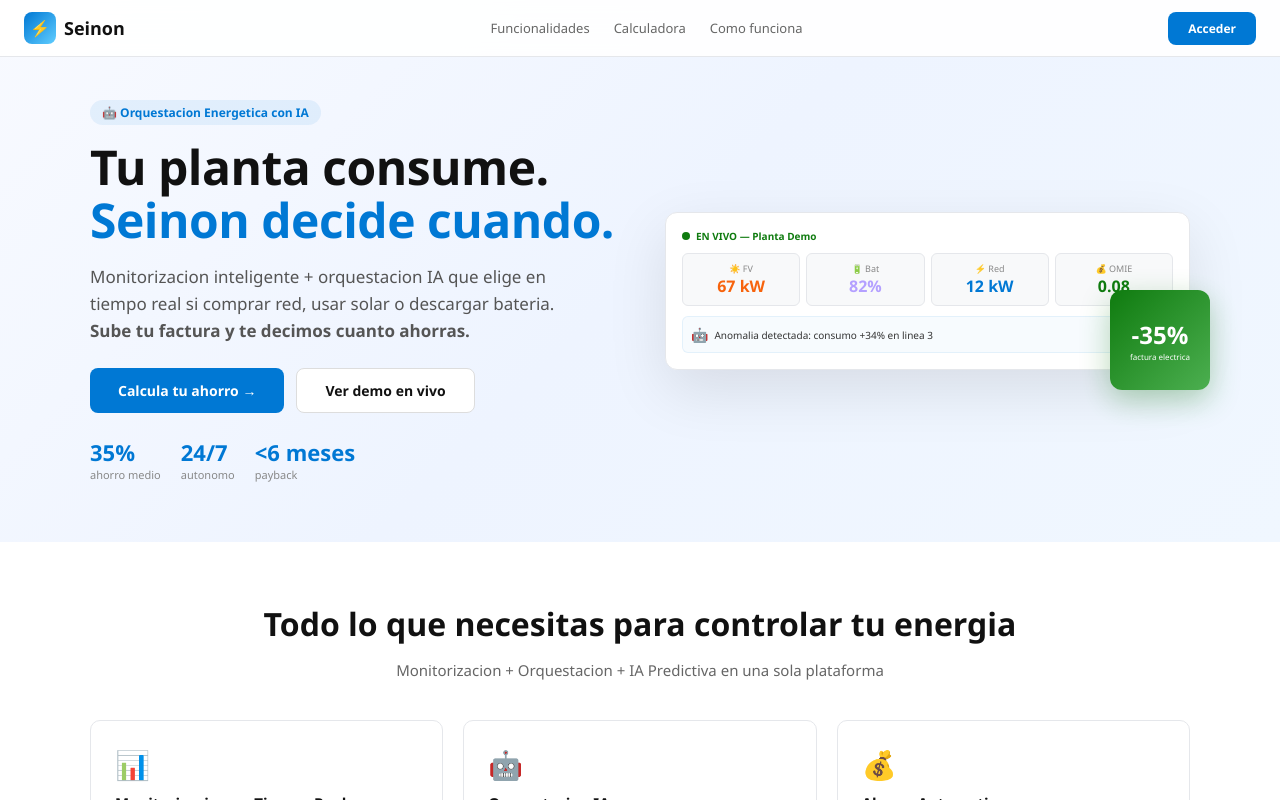
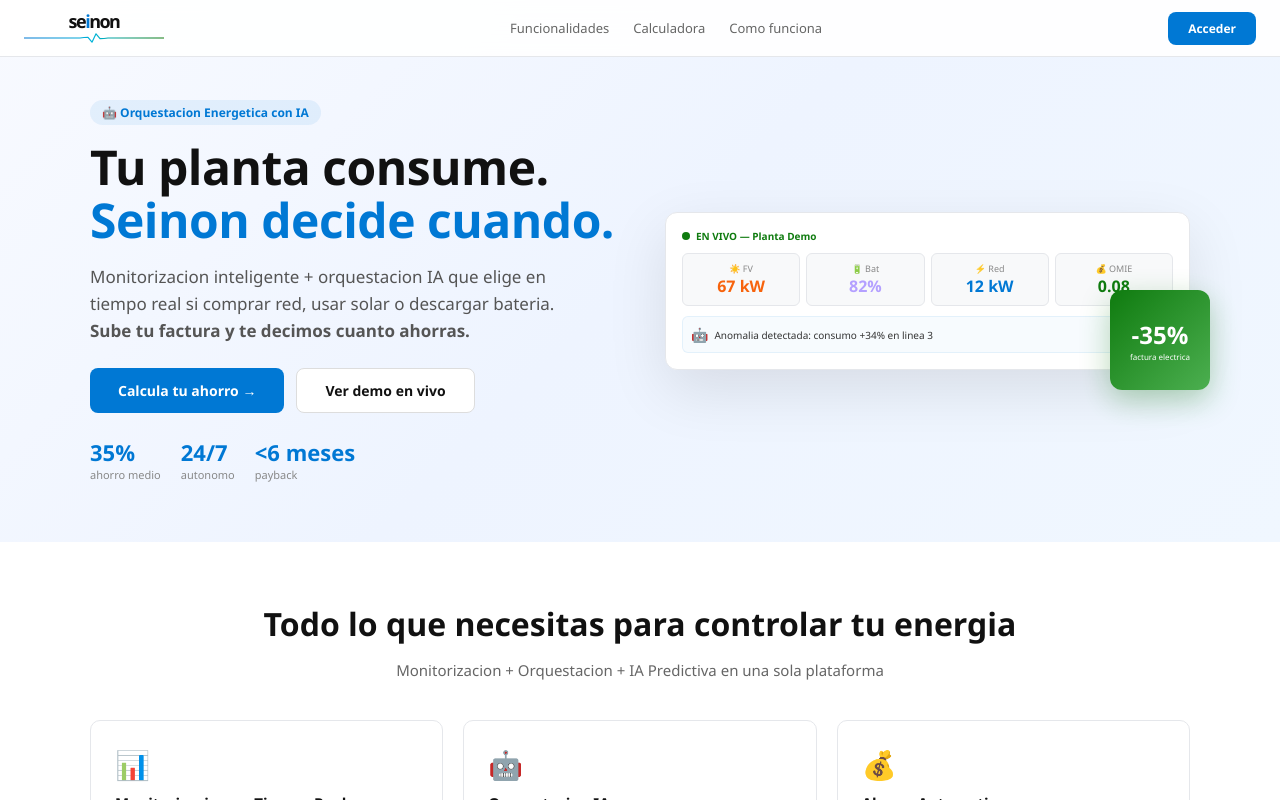
Before and after one commit to jordiasset/energy-orchestrator, a Next.js app: page / in a window 1280 px wide. Shown: the top 800 px of the page. Built offline with nearby package versions, Linux system fonts and the light colour scheme.

Commit message:
Integrate Seinon v2b logo across landing, SaaS, and PDF

```diff
--- a/app/page.js
+++ b/app/page.js
@@ -159,8 +159,7 @@
       {/* NAV */}
       <nav style={{position:"fixed",top:0,left:0,right:0,zIndex:100,background:"rgba(255,255,255,.9)",backdropFilter:"blur(20px)",borderBottom:"1px solid #e5e7eb",padding:"0 24px",height:56,display:"flex",alignItems:"center"}}>
         <div style={{display:"flex",alignItems:"center",gap:8}}>
-          <div style={{width:32,height:32,borderRadius:8,background:"linear-gradient(135deg,#0078D4,#60CDFF)",display:"flex",alignItems:"center",justifyContent:"center",fontSize:16}}>⚡</div>
-          <span style={{fontWeight:700,fontSize:18}}>Seinon</span>
+          <SeinonLogo size="sm"/>
         </div>
         <div style={{flex:1}}/>
         {!mob&&<div style={{display:"flex",gap:24,fontSize:13,color:"#666"}}>
@@ -419,8 +418,8 @@
 
       {/* FOOTER */}
       <footer style={{padding:"30px 24px",background:"#111",color:"#888",fontSize:11,textAlign:"center"}}>
-        <div>Seinon — Orquestacion Energetica Inteligente</div>
-        <div style={{marginTop:4}}>Certex Innova S.L. — Industrial Shields RPi PLC 21+ — FlexMeasures</div>
+        <div style={{marginBottom:6}}><SeinonLogo size="sm" dark={true}/></div>
+        <div>Certex Innova S.L. — Industrial Shields RPi PLC 21+ — FlexMeasures</div>
       </footer>
 
       {/* LOGIN MODAL */}
@@ -428,8 +427,7 @@
         <div style={{position:"fixed",inset:0,background:"rgba(0,0,0,.5)",backdropFilter:"blur(8px)",zIndex:200,display:"flex",alignItems:"center",justifyContent:"center",padding:20}} onClick={()=>setLoginOpen(false)}>
           <div onClick={e=>e.stopPropagation()} style={{background:"#fff",borderRadius:16,padding:32,maxWidth:380,width:"100%",boxShadow:"0 20px 60px rgba(0,0,0,.2)",animation:"fadeUp .3s ease"}}>
             <div style={{textAlign:"center",marginBottom:24}}>
-              <div style={{width:48,height:48,borderRadius:12,background:"linear-gradient(135deg,#0078D4,#60CDFF)",display:"flex",alignItems:"center",justifyContent:"center",fontSize:24,margin:"0 auto 12px"}}>⚡</div>
-              <div style={{fontSize:20,fontWeight:700}}>Acceder a Seinon</div>
+              <div style={{marginBottom:12}}><SeinonLogo size="md"/></div>
               <div style={{fontSize:12,color:"#888",marginTop:4}}>Entra a tu panel de monitorizacion y orquestacion</div>
             </div>
             <div style={{marginBottom:14}}>
@@ -467,7 +465,7 @@
 @media(max-width:768px){.g2,.g3,.g4,.g5,.g6,.gSide,.g3fr2fr,.gStrat{grid-template-columns:1fr}.g8{grid-template-columns:repeat(4,1fr)}.gDecs{grid-template-columns:repeat(3,1fr);gap:4px}}`}</style>
       <header style={{height:44,background:"rgba(255,255,255,.85)",backdropFilter:"blur(20px)",display:"flex",alignItems:"center",padding:"0 14px",borderBottom:`1px solid ${bd}`,gap:10,flexShrink:0,zIndex:50}}>
         <IB onClick={()=>setCol(!col)} c={tx2}><Menu size={15}/></IB>
-        <div style={{display:"flex",alignItems:"center",gap:7}}><div style={{width:26,height:26,borderRadius:6,background:`linear-gradient(135deg,${A},${AL})`,display:"flex",alignItems:"center",justifyContent:"center"}}><PlugZap size={13} color="#fff"/></div><span style={{fontWeight:700,fontSize:13.5}}>Seinon</span><span style={{fontSize:9,color:"#fff",background:G,padding:"1px 6px",borderRadius:8,fontWeight:600}}>LIVE</span></div>
+        <div style={{display:"flex",alignItems:"center",gap:7}}><SeinonLogo size="sm"/><span style={{fontSize:9,color:"#fff",background:G,padding:"1px 6px",borderRadius:8,fontWeight:600}}>LIVE</span></div>
         <div style={{flex:1}}/>
         {!mob&&<div style={{display:"flex",alignItems:"center",gap:4,fontSize:10,color:tx2}}><Cpu size={11}/>RPi PLC 21+ <span style={{display:"flex",alignItems:"center",gap:3,marginLeft:8}}><span style={{width:5,height:5,borderRadius:"50%",background:G,animation:"pulse 2s infinite"}}/><span style={{color:G}}>Online</span></span></div>}
         {mob&&<span style={{display:"flex",alignItems:"center",gap:3}}><span style={{width:5,height:5,borderRadius:"50%",background:G,animation:"pulse 2s infinite"}}/></span>}
@@ -493,6 +491,20 @@
 function TT(p){return{contentStyle:{background:"#fff",border:`1px solid ${p.bd}`,borderRadius:7,fontSize:10,boxShadow:p.sh}}}
 function Hd({t,sub,children}){return <div style={{display:"flex",justifyContent:"space-between",alignItems:"flex-start",marginBottom:14,flexWrap:"wrap",gap:8}}><div><h1 style={{fontSize:18,fontWeight:700,margin:0}}>{t}</h1>{sub&&<p style={{fontSize:11,color:"#666",margin:"2px 0 0"}}>{sub}</p>}</div>{children}</div>}
 function Mi({ic:Ic,l,v,u,color,sub,p}){return(<Cd s={p.sf} sh={p.sh} bd={p.bd} style={{padding:10}}><div style={{display:"flex",alignItems:"center",gap:5,marginBottom:4}}><div style={{width:24,height:24,borderRadius:5,background:`${color}10`,display:"flex",alignItems:"center",justifyContent:"center"}}><Ic size={12} color={color}/></div><span style={{fontSize:9,color:p.tx2}}>{l}</span></div><div style={{fontSize:17,fontWeight:700,letterSpacing:-.5}}>{v}{u&&<span style={{fontSize:10,fontWeight:400,color:p.tx2}}> {u}</span>}</div>{sub&&<Bg text={sub} color={color}/>}</Cd>)}
+function SeinonLogo({size="md",dark=false}){
+  const s=size==="sm"?{fs:18,pw:140,ph:12,sw:1.2,sub:false}:size==="lg"?{fs:54,pw:400,ph:30,sw:2.2,sub:true}:size==="xl"?{fs:58,pw:420,ph:32,sw:2.2,sub:true}:{fs:28,pw:220,ph:16,sw:1.5,sub:false};
+  const tc=dark?"#fff":"var(--color-text-primary,#111)";
+  return(
+    <div style={{display:"inline-flex",flexDirection:"column",alignItems:"center"}}>
+      <div style={{fontFamily:"'Segoe UI Variable','Segoe UI',system-ui,sans-serif",fontSize:s.fs,fontWeight:800,letterSpacing:s.fs>30?-2.5:-1.5,lineHeight:1,color:tc}}>se<span style={{color:"#0078D4"}}>i</span>non</div>
+      <svg width={s.pw} height={s.ph} viewBox={`0 0 ${s.pw} ${s.ph}`} fill="none" style={{marginTop:s.fs>30?4:2}}>
+        <defs><linearGradient id={`slg-${size}`} x1="0" y1="0" x2={s.pw} y2="0" gradientUnits="userSpaceOnUse"><stop offset="0%" stopColor="#0078D4"/><stop offset="50%" stopColor="#00B4D8"/><stop offset="100%" stopColor="#0F7B0F"/></linearGradient></defs>
+        <polyline points={Array.from({length:Math.round(s.pw/4)+1},(_,i)=>{const x=i*4,mid=s.pw/2,h=s.ph/2,amp=h*.8,spread=s.pw*.08;const d=Math.abs(x-mid);const env=d<spread?Math.cos(d/spread*Math.PI/2):0;const wave=Math.sin((x-mid)/spread*Math.PI*2)*env;return`${x},${h-wave*amp}`}).join(" ")} stroke={`url(#slg-${size})`} strokeWidth={s.sw} strokeLinecap="round" strokeLinejoin="round"/>
+      </svg>
+      {s.sub&&<div style={{fontFamily:"'Segoe UI Variable','Segoe UI',system-ui,sans-serif",fontSize:10,letterSpacing:6,color:dark?"rgba(255,255,255,.6)":"var(--color-text-tertiary,#999)",fontWeight:500,marginTop:4}}>INTELLIGENT ENERGY</div>}
+    </div>
+  );
+}
 
 // ========== 1. DASHBOARD ==========
 function Pg1(p){
@@ -879,14 +891,30 @@
     const tTotal=(cols,widths,clr)=>{chk(10);fl(M,y,RW,9,clr[0],clr[1],clr[2]);let x=M;cols.forEach((t,i)=>{c(255,255,255);doc.setFont("helvetica","bold");doc.setFontSize(9);doc.text(String(t),x+3,y+6);x+=widths[i]});y+=12};
 
     // HEADER
-    fl(0,0,W,32,0,100,190);fl(0,32,W,2,0,78,156);
+    fl(0,0,W,36,0,100,190);fl(0,36,W,2,0,78,156);
     c(255,255,255);doc.setFontSize(7);doc.setFont("helvetica","normal");doc.text("REPORTE DIARIO",M,8);
-    doc.setFontSize(20);doc.setFont("helvetica","bold");doc.text("Seinon IA — Briefing Matinal",M,18);
-    doc.setFontSize(9);doc.setFont("helvetica","normal");doc.text(fecha,M,25);
-    fl(W-75,6,65,22,255,255,255);brd(W-75,6,65,22,0,80,170);
+    // Logo wordmark
+    doc.setFontSize(24);doc.setFont("helvetica","bold");
+    c(255,255,255);doc.text("se",M,22);
+    const seW=doc.getTextWidth("se");
+    c(100,200,255);doc.text("i",M+seW,22);
+    const iW=doc.getTextWidth("i");
+    c(255,255,255);doc.text("non",M+seW+iW,22);
+    // Pulse line under logo
+    const pw=doc.getTextWidth("seinon"),px=M,py=26;
+    doc.setDrawColor(100,200,255);doc.setLineWidth(.6);
+    doc.line(px,py,px+pw*.35,py);
+    const cx=px+pw*.43;
+    doc.line(px+pw*.35,py,cx-4,py-3);doc.line(cx-4,py-3,cx-1,py+3);doc.line(cx-1,py+3,cx+1,py-3);doc.line(cx+1,py-3,cx+4,py+3);doc.line(cx+4,py+3,px+pw*.57,py);
+    doc.setDrawColor(15,123,15);doc.line(px+pw*.57,py,px+pw,py);
+    // Subtitle
+    c(200,210,220);doc.setFontSize(7);doc.setFont("helvetica","normal");doc.text("INTELLIGENT ENERGY",M,31);
+    fl(W-75,6,65,26,255,255,255);brd(W-75,6,65,26,0,80,170);
     c(0,100,190);doc.setFontSize(7);doc.setFont("helvetica","normal");doc.text("AHORRO PREVISTO HOY",W-72,12);
-    doc.setFontSize(18);doc.setFont("helvetica","bold");c(15,123,15);doc.text("29.40 EUR",W-72,22);
-    y=40;
+    doc.setFontSize(18);doc.setFont("helvetica","bold");c(15,123,15);doc.text("29.40 EUR",W-72,24);
+    // Date right side
+    c(200,210,220);doc.setFontSize(8);doc.setFont("helvetica","normal");doc.text(fecha,W-75-2,34,{align:"right"});
+    y=44;
     fl(M,y,RW,10,245,247,250);brd(M,y,RW,10,220,225,230);
     c(80,85,90);doc.setFontSize(7.5);doc.setFont("helvetica","normal");
     doc.text("Cliente: Certex Innova S.L.",M+3,y+4);doc.text("Instalacion: Planta 4",M+60,y+4);doc.text("Potencia: 200 kW",M+110,y+4);
```
